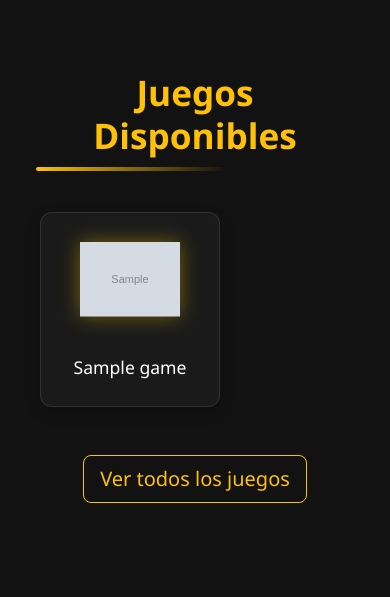
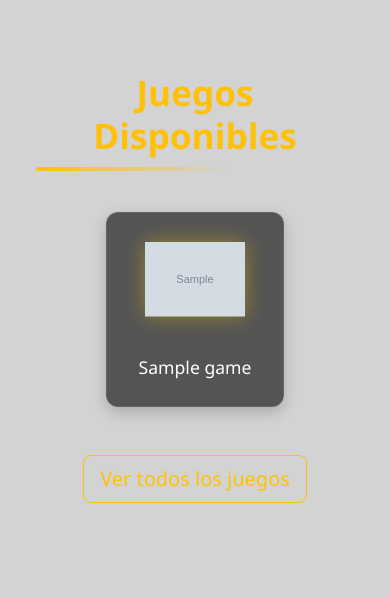
Before and after one commit to agutcan/anteproyecto, a Django app: page / in a window 390 px wide. Shown: the part 2440-3037 px from the top of the page. Run offline with Django 4.2, Linux system fonts and the light colour scheme; tables that the repository leaves empty hold one stand-in row (values such as "Sample post"); grey boxes marked "Sample" are stand-in pictures; parts of the project's set-up code (start-up, migrations or seed data) failed here and were passed over.

Commit message:
pequeño fix en css

```diff
--- a/web/static/css/index.css
+++ b/web/static/css/index.css
@@ -36,6 +36,9 @@
 }
 
 .game-list {
+    /* Establece un ancho mínimo del contenedor */
+    min-width: 180px;
+
     /* Separación con respecto a otras secciones */
     margin: 40px 0;
 }
@@ -43,9 +46,6 @@
 .game-card {
     /* Fondo semitransparente oscuro */
     background: rgba(30,30,30,0.7);
-
-    /* Establece un ancho mínimo del contenedor */
-    min-width: 180px;
 
     /* Relleno interno */
     padding: 20px;
@@ -488,7 +488,12 @@
 
 @media (max-width: 560px) {
 
-    .game-list {
-        text-align: center;
-    }
+  body {
+    background-color: lightgray;
+  }
+
+  .mi-clase {
+    font-size: 14px;
+    padding: 10px;
+  }
 }
--- a/web/templates/web/index.html
+++ b/web/templates/web/index.html
@@ -85,8 +85,8 @@
         <section class="py-5">
             <div class="container">
                 <h2 class="text-center section-title position-relative d-inline-block mb-2 fw-bold text-warning">Juegos Disponibles</h2>
-                <!-- Grid de juegos con Bootstrap 5 -->
-                <div class="row game-list g-2">
+                <!-- Grid de juegos -->
+                <div class="row game-list g-2 justify-content-center">
                     {% for game in game_list %}
                         <div class="col-7 col-sm-5 col-lg-3">
                             <div class="game-card text-center h-100">
```
